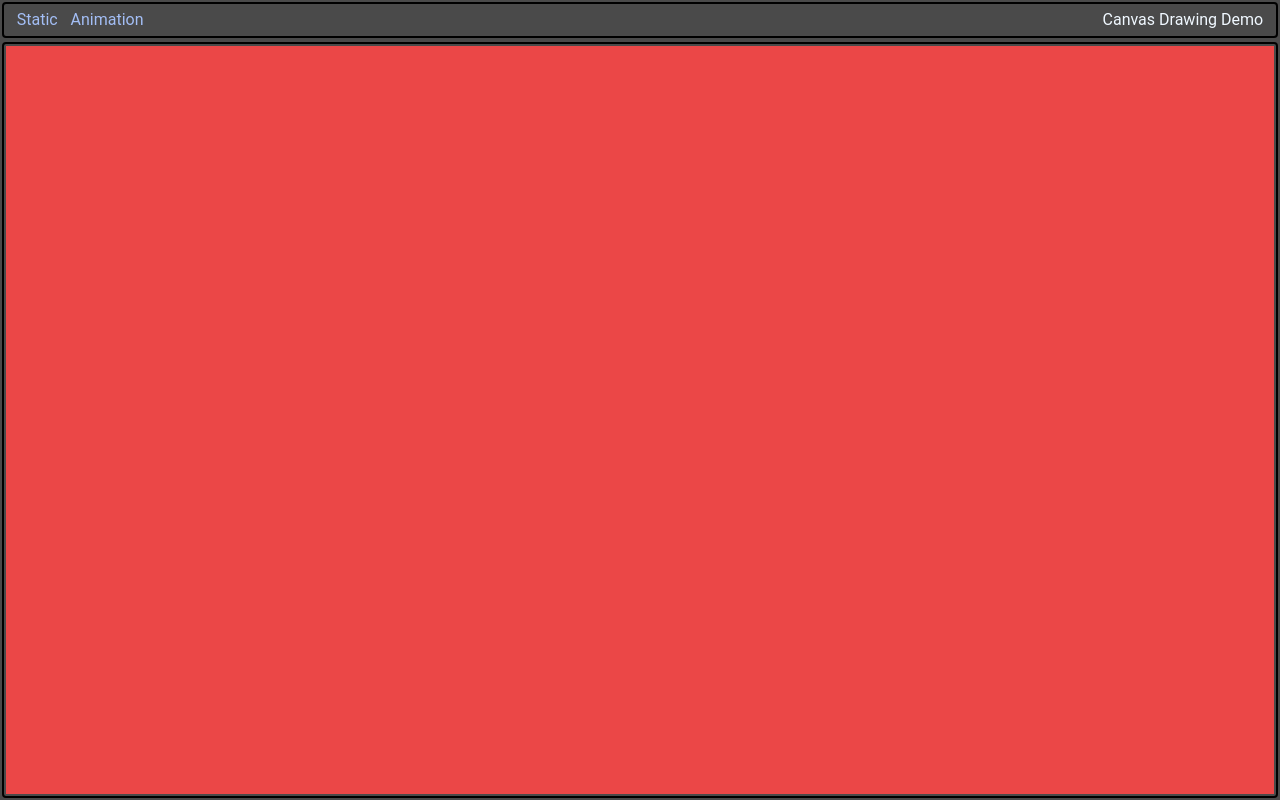
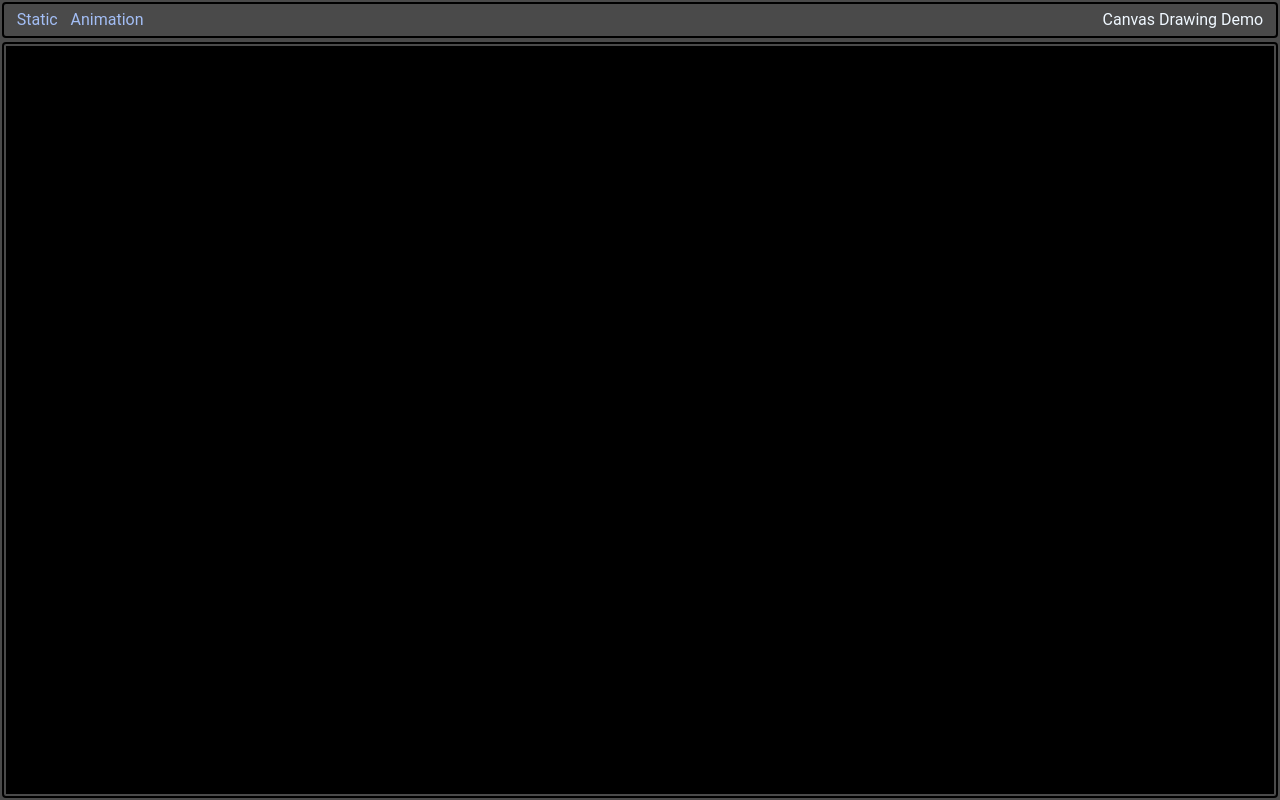
Before and after one commit to devstronomy/canvas, a website: page demo/index.html in a window 1280 px wide. Drawn offline with Linux system fonts and the light colour scheme.

Commit message:
bugfix: prevent red blink during the first render
The red color was probably used for debugging.

```diff
--- a/demo/main.css
+++ b/demo/main.css
@@ -61,5 +61,5 @@ main {
   max-height: calc(100vh - 52px);
 
   overflow: hidden;
-  background-color: hsl(0, 80%, 60%);
+  background-color: black;
 }
```
